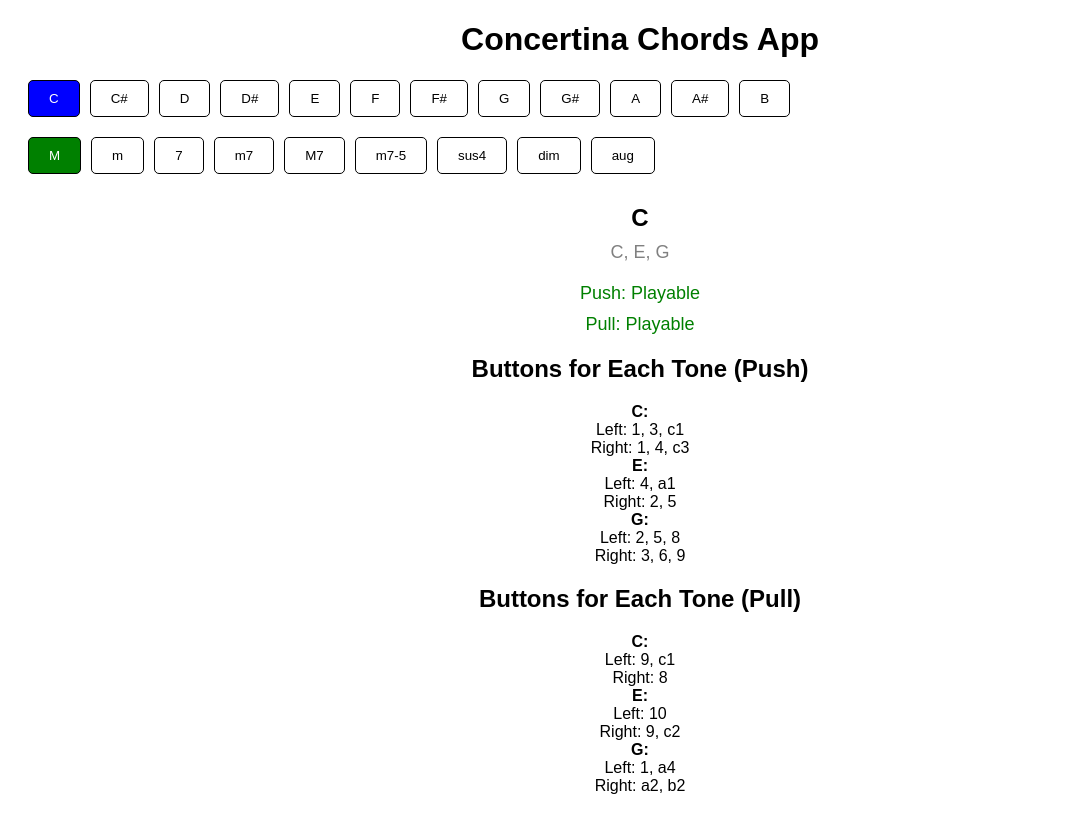
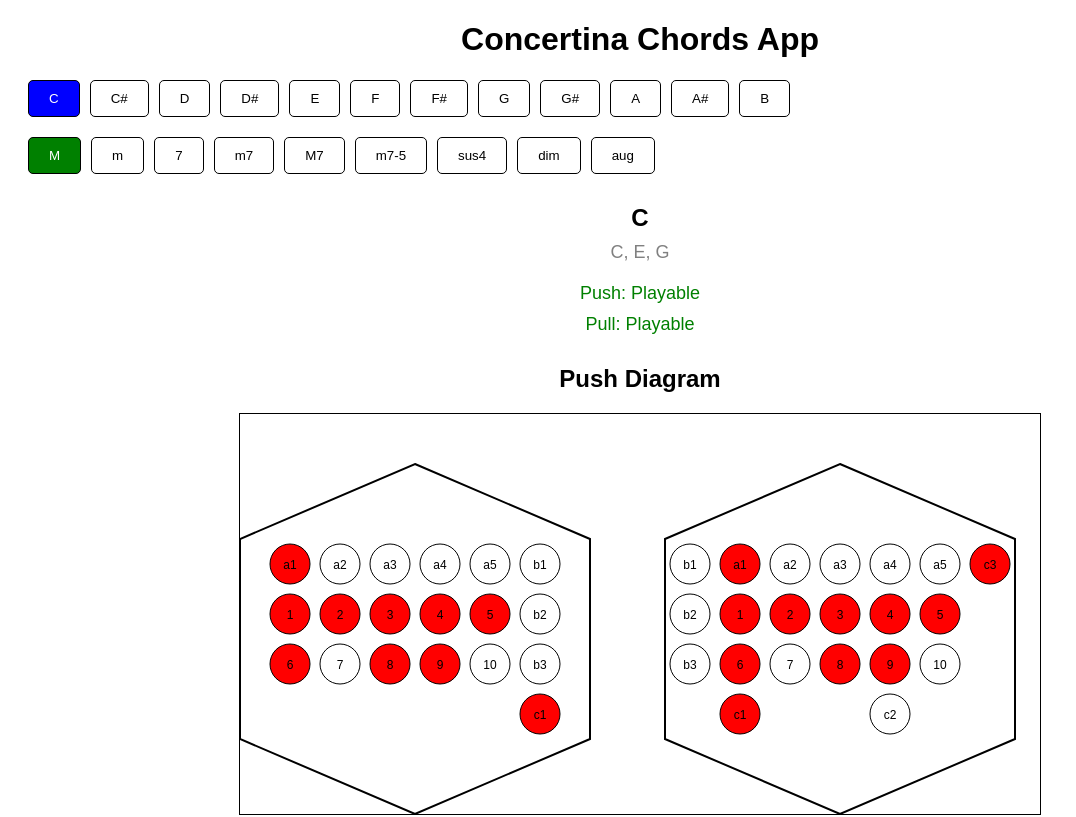
Before and after one commit to tamamachi/concertina-chords-app, a React (Create React App) app: page / in a window 1280 px wide. Shown: the top 817 px of the page, without its empty margins (0-1076 px from the left). Built offline with nearby package versions, Linux system fonts and the light colour scheme; the HTML template or start-up script is replaced by a standard one.

Commit message:
コードに対応するボタンの基本的な可視化

```diff
--- a/src/App.js
+++ b/src/App.js
@@ -77,8 +77,23 @@ function App() {
         setToneButtons(toneToButtons);
     };
 
+    const getButtonColors = (toneButtons, color) => {
+        const buttonColors = {};
+        Object.entries(toneButtons).forEach(([tone, sides]) => {
+            sides.left.forEach((button) => {
+                buttonColors[button] = color; // Color left-hand buttons
+            });
+            sides.right.forEach((button) => {
+                buttonColors[button] = color; // Color right-hand buttons
+            });
+        });
+        return buttonColors;
+    };
+
     const chordKey = selectedChord === 'M' ? selectedNote : `${selectedNote}${selectedChord}`;
     const chordTones = chords[chordKey] || []; // Get chord tones from JSON
+    const pushButtonColors = getButtonColors(toneButtonsPush, 'red'); // Colors for push buttons
+    const pullButtonColors = getButtonColors(toneButtonsPull, 'blue'); // Colors for pull buttons
 
     return (
         <div className="App">
@@ -131,29 +146,13 @@ function App() {
             <div style={{ marginTop: '10px', textAlign: 'center', fontSize: '18px', color: isPullPlayable ? 'green' : 'red' }}>
                 Pull: {isPullPlayable ? 'Playable' : 'Not Playable'}
             </div>
-            <div style={{ marginTop: '20px', textAlign: 'center' }}>
-                <h2>Buttons for Each Tone (Push)</h2>
-                {Object.entries(toneButtonsPush).map(([tone, buttons]) => (
-                    <div key={tone}>
-                        <strong>{tone}:</strong>
-                        <div>Left: {buttons.left?.join(', ') || 'None'}</div>
-                        <div>Right: {buttons.right?.join(', ') || 'None'}</div>
-                    </div>
-                ))}
-            </div>
-            <div style={{ marginTop: '20px', textAlign: 'center' }}>
-                <h2>Buttons for Each Tone (Pull)</h2>
-                {Object.entries(toneButtonsPull).map(([tone, buttons]) => (
-                    <div key={tone}>
-                        <strong>{tone}:</strong>
-                        <div>Left: {buttons.left?.join(', ') || 'None'}</div>
-                        <div>Right: {buttons.right?.join(', ') || 'None'}</div>
-                    </div>
-                ))}
+            <div style={{ marginTop: '30px', textAlign: 'center' }}>
+                <h2>Push Diagram</h2>
+                <KeyboardDiagram buttonColors={pushButtonColors} />
             </div>
             <div style={{ marginTop: '30px', textAlign: 'center' }}>
-                <h2>Concertina Keyboard Layout</h2>
-                <KeyboardDiagram />
+                <h2>Pull Diagram</h2>
+                <KeyboardDiagram buttonColors={pullButtonColors} />
             </div>
         </div>
     );
--- a/src/components/KeyboardDiagram.js
+++ b/src/components/KeyboardDiagram.js
@@ -1,6 +1,7 @@
 import React from 'react';
+import keymap from '../data/keymap.json'; // Import keymap data
 
-const renderLeftHandButtons = () => {
+const renderLeftHandButtons = (buttonColors) => {
     const positions = [
         { x: 50, y: 150 }, { x: 100, y: 150 }, { x: 150, y: 150 }, { x: 200, y: 150 }, { x: 250, y: 150 }, { x: 300, y: 150 },
         { x: 50, y: 200 }, { x: 100, y: 200 }, { x: 150, y: 200 }, { x: 200, y: 200 }, { x: 250, y: 200 }, { x: 300, y: 200 },
@@ -15,17 +16,21 @@ const renderLeftHandButtons = () => {
                 stroke="black"
                 strokeWidth="2"
             />
-            {positions.map((pos, index) => (
-                <g key={`left-${index}`}>
-                    <circle cx={pos.x} cy={pos.y} r="20" fill="white" stroke="black" />
-                    <text x={pos.x} y={pos.y + 5} textAnchor="middle" fontSize="12" fill="black">{`L${index + 1}`}</text>
-                </g>
-            ))}
+            {positions.map((pos, index) => {
+                const button = keymap['40-button'].left[index]?.button || `L${index + 1}`;
+                const color = buttonColors[button] || 'white';
+                return (
+                    <g key={`left-${index}`}>
+                        <circle cx={pos.x} cy={pos.y} r="20" fill={color} stroke="black" />
+                        <text x={pos.x} y={pos.y + 5} textAnchor="middle" fontSize="12" fill="black">{button}</text>
+                    </g>
+                );
+            })}
         </>
     );
 };
 
-const renderRightHandButtons = () => {
+const renderRightHandButtons = (buttonColors) => {
     const positions = [
         { x: 450, y: 150 }, { x: 500, y: 150 }, { x: 550, y: 150 }, { x: 600, y: 150 }, { x: 650, y: 150 }, { x: 700, y: 150 }, { x: 750, y: 150 },
         { x: 450, y: 200 }, { x: 500, y: 200 }, { x: 550, y: 200 }, { x: 600, y: 200 }, { x: 650, y: 200 }, { x: 700, y: 200 },
@@ -41,21 +46,25 @@ const renderRightHandButtons = () => {
                 stroke="black"
                 strokeWidth="2"
             />
-            {positions.map((pos, index) => (
-                <g key={`right-${index}`}>
-                    <circle cx={pos.x} cy={pos.y} r="20" fill="white" stroke="black" />
-                    <text x={pos.x} y={pos.y + 5} textAnchor="middle" fontSize="12" fill="black">{`R${index + 1}`}</text>
-                </g>
-            ))}
+            {positions.map((pos, index) => {
+                const button = keymap['40-button'].right[index]?.button || `R${index + 1}`;
+                const color = buttonColors[button] || 'white';
+                return (
+                    <g key={`right-${index}`}>
+                        <circle cx={pos.x} cy={pos.y} r="20" fill={color} stroke="black" />
+                        <text x={pos.x} y={pos.y + 5} textAnchor="middle" fontSize="12" fill="black">{button}</text>
+                    </g>
+                );
+            })}
         </>
     );
 };
 
-const KeyboardDiagram = () => {
+const KeyboardDiagram = ({ buttonColors = {} }) => {
     return (
         <svg width="800" height="400" style={{ border: '1px solid black' }}>
-            {renderLeftHandButtons()}
-            {renderRightHandButtons()}
+            {renderLeftHandButtons(buttonColors)}
+            {renderRightHandButtons(buttonColors)}
         </svg>
     );
 };
--- a/src/data/keymap.json
+++ b/src/data/keymap.json
@@ -1,6 +1,57 @@
 {
     "40-button": {
         "left": [
+            { "button": "a1", "push": "E", "pull": "F" },
+            { "button": "a2", "push": "A", "pull": "A#" },
+            { "button": "a3", "push": "C#", "pull": "D#" },
+            { "button": "a4", "push": "A", "pull": "G" },
+            { "button": "a5", "push": "G#", "pull": "A#" },
+            { "button": "b1", "push": "F#", "pull": "C#" },
+            { "button": "1", "push": "C", "pull": "G" },
+            { "button": "2", "push": "G", "pull": "B" },
+            { "button": "3", "push": "C", "pull": "D" },
+            { "button": "4", "push": "E", "pull": "F" },
+            { "button": "5", "push": "G", "pull": "A" },
+            { "button": "b2", "push": "A#", "pull": "C#" },
+            { "button": "6", "push": "B", "pull": "A" },
+            { "button": "7", "push": "D", "pull": "F#" },
+            { "button": "8", "push": "G", "pull": "A" },
+            { "button": "9", "push": "B", "pull": "C" },
+            { "button": "10", "push": "D", "pull": "E" },
+            { "button": "b3", "push": "F", "pull": "G#" },
+            { "button": "c1", "push": "C", "pull": "C" }
+        ],
+        "right": [
+            { "button": "b1", "push": "F#", "pull": "C#" },
+            { "button": "a1", "push": "C#", "pull": "D#" },
+            { "button": "a2", "push": "A", "pull": "G" },
+            { "button": "a3", "push": "G#", "pull": "A#" },
+            { "button": "a4", "push": "C#", "pull": "D#" },
+            { "button": "a5", "push": "A", "pull": "F" },
+            { "button": "c3", "push": "C", "pull": "D" },
+            { "button": "b2", "push": "F", "pull": "G" },
+            { "button": "1", "push": "C", "pull": "B" },
+            { "button": "2", "push": "E", "pull": "D" },
+            { "button": "3", "push": "G", "pull": "F" },
+            { "button": "4", "push": "C", "pull": "A" },
+            { "button": "5", "push": "E", "pull": "B" },
+            { "button": "b3", "push": "A#", "pull": "G#" },
+            { "button": "6", "push": "G", "pull": "F#" },
+            { "button": "7", "push": "B", "pull": "A" },
+            { "button": "8", "push": "D", "pull": "C" },
+            { "button": "9", "push": "G", "pull": "E" },
+            { "button": "10", "push": "B", "pull": "F#" },
+            { "button": "c1", "push": "D#", "pull": "A" },
+            { "button": "c2", "push": "D", "pull": "E" }
+        ]
+    },
+    "30-button": {
+        "left": [
+            { "button": "a1", "push": "E", "pull": "F" },
+            { "button": "a2", "push": "A", "pull": "A#" },
+            { "button": "a3", "push": "C#", "pull": "D#" },
+            { "button": "a4", "push": "A", "pull": "G" },
+            { "button": "a5", "push": "G#", "pull": "A#" },
             { "button": "1", "push": "C", "pull": "G" },
             { "button": "2", "push": "G", "pull": "B" },
             { "button": "3", "push": "C", "pull": "D" },
@@ -10,18 +61,14 @@
             { "button": "7", "push": "D", "pull": "F#" },
             { "button": "8", "push": "G", "pull": "A" },
             { "button": "9", "push": "B", "pull": "C" },
-            { "button": "10", "push": "D", "pull": "E" },
-            { "button": "a1", "push": "E", "pull": "F" },
-            { "button": "a2", "push": "A", "pull": "A#" },
-            { "button": "a3", "push": "C#", "pull": "D#" },
-            { "button": "a4", "push": "A", "pull": "G" },
-            { "button": "a5", "push": "G#", "pull": "A#" },
-            { "button": "b1", "push": "F#", "pull": "C#" },
-            { "button": "b2", "push": "A#", "pull": "C#" },
-            { "button": "b3", "push": "F", "pull": "G#" },
-            { "button": "c1", "push": "C", "pull": "C" }
+            { "button": "10", "push": "D", "pull": "E" }
         ],
         "right": [
+            { "button": "a1", "push": "C#", "pull": "D#" },
+            { "button": "a2", "push": "A", "pull": "G" },
+            { "button": "a3", "push": "G#", "pull": "A#" },
+            { "button": "a4", "push": "C#", "pull": "D#" },
+            { "button": "a5", "push": "A", "pull": "F" },
             { "button": "1", "push": "C", "pull": "B" },
             { "button": "2", "push": "E", "pull": "D" },
             { "button": "3", "push": "G", "pull": "F" },
@@ -31,54 +78,7 @@
             { "button": "7", "push": "B", "pull": "A" },
             { "button": "8", "push": "D", "pull": "C" },
             { "button": "9", "push": "G", "pull": "E" },
-            { "button": "10", "push": "B", "pull": "F#" },
-            { "button": "a1", "push": "C#", "pull": "D#" },
-            { "button": "a2", "push": "A", "pull": "G" },
-            { "button": "a3", "push": "G#", "pull": "A#" },
-            { "button": "a4", "push": "C#", "pull": "D#" },
-            { "button": "a5", "push": "A", "pull": "F" },
-            { "button": "b1", "push": "F#", "pull": "C#" },
-            { "button": "b2", "push": "F", "pull": "G" },
-            { "button": "b3", "push": "A#", "pull": "G#" },
-            { "button": "c1", "push": "D#", "pull": "A" },
-            { "button": "c2", "push": "D", "pull": "E" },
-            { "button": "c3", "push": "C", "pull": "D" }
-        ]
-    },
-    "30-button": {
-        "left": [
-            { "button": "1", "push": "C", "pull": "G" },
-            { "button": "2", "push": "G", "pull": "B" },
-            { "button": "3", "push": "C", "pull": "D" },
-            { "button": "4", "push": "E", "pull": "F" },
-            { "button": "5", "push": "G", "pull": "A" },
-            { "button": "6", "push": "B", "pull": "A" },
-            { "button": "7", "push": "D", "pull": "F#" },
-            { "button": "8", "push": "G", "pull": "A" },
-            { "button": "9", "push": "B", "pull": "C" },
-            { "button": "10", "push": "D", "pull": "E" },
-            { "button": "a1", "push": "E", "pull": "F" },
-            { "button": "a2", "push": "A", "pull": "A#" },
-            { "button": "a3", "push": "C#", "pull": "D#" },
-            { "button": "a4", "push": "A", "pull": "G" },
-            { "button": "a5", "push": "G#", "pull": "A#" }
-        ],
-        "right": [
-            { "button": "1", "push": "C", "pull": "B" },
-            { "button": "2", "push": "E", "pull": "D" },
-            { "button": "3", "push": "G", "pull": "F" },
-            { "button": "4", "push": "C", "pull": "A" },
-            { "button": "5", "push": "E", "pull": "B" },
-            { "button": "6", "push": "G", "pull": "F#" },
-            { "button": "7", "push": "B", "pull": "A" },
-            { "button": "8", "push": "D", "pull": "C" },
-            { "button": "9", "push": "G", "pull": "E" },
-            { "button": "10", "push": "B", "pull": "F#" },
-            { "button": "a1", "push": "C#", "pull": "D#" },
-            { "button": "a2", "push": "A", "pull": "G" },
-            { "button": "a3", "push": "G#", "pull": "A#" },
-            { "button": "a4", "push": "C#", "pull": "D#" },
-            { "button": "a5", "push": "A", "pull": "F" }
+            { "button": "10", "push": "B", "pull": "F#" }
         ]
     }
 }
```
